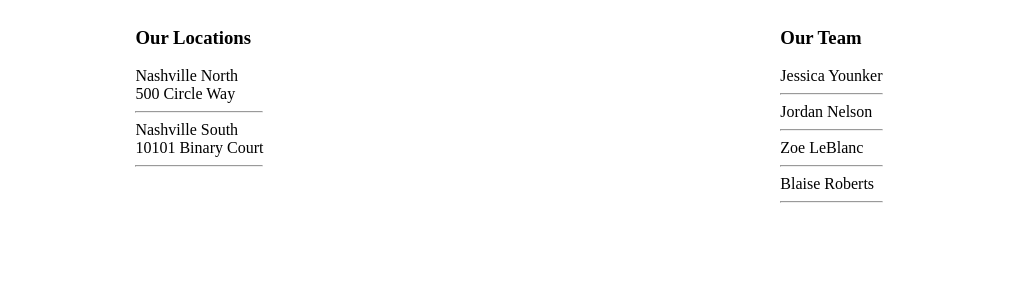
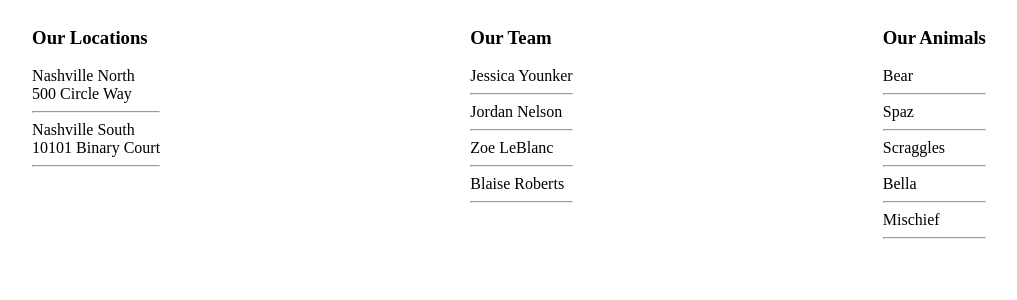
Before and after one commit to myankura/displaying-locations, a React (Create React App) app: page / in a window 1280 px wide. Shown: the top 300 px of the page, without its empty margins (131-1148 px from the left). Built offline with nearby package versions, Linux system fonts and the light colour scheme.

Commit message:
completed exercise. Animals, Employees, and Locations are displaying.

```diff
--- a/src/components/Kennel.js
+++ b/src/components/Kennel.js
@@ -2,6 +2,7 @@ import React, { Component } from "react"
 import EmployeeList from "./employee/EmployeeList"
 import LocationList from "./location/LocationList"
 import "./kennel.css"
+import AnimalList from "./animal/AnimalList";
 
 
 class Kennel extends Component {
@@ -12,6 +13,13 @@ class Kennel extends Component {
         faking it and just creating those arrays in the component
         itself
     */
+    animalsFromAPI = [
+        { id: 1, name: "Bear" },
+        { id: 2, name: "Spaz" },
+        { id: 3, name: "Scraggles" },
+        { id: 4, name: "Bella" },
+        { id: 5, name: "Mischief" }
+    ]
     employeesFromAPI = [
         { id: 1, name: "Jessica Younker" },
         { id: 2, name: "Jordan Nelson" },
@@ -25,7 +33,9 @@ class Kennel extends Component {
         { id: 2, name: "Nashville South", address: "10101 Binary Court" }
     ]
 
+
     state = {
+        animals: this.animalsFromAPI,
         employees: this.employeesFromAPI,
         locations: this.locationsFromAPI
     }
@@ -35,6 +45,7 @@ class Kennel extends Component {
             <article className="kennel">
                 <LocationList locations={this.state.locations} />
                 <EmployeeList employees={this.state.employees} />
+                <AnimalList animals={this.state.animals} />
             </article>
         )
     }
--- /dev/null
+++ b/src/components/animal/AnimalList.js
@@ -0,0 +1,19 @@
+import React, { Component } from 'react'
+
+export default class AnimalList extends Component {
+    render() {
+        return(
+        <section className="animals">
+            <h3>Our Animals</h3>
+                {
+                    this.props.animals.map(animal =>
+                        <div key={animal.id}>
+                            {animal.name}
+                            <hr></hr>
+                        </div>
+                    )
+                }
+                </section>
+        )
+    }
+}
--- a/src/components/employee/EmployeeList.js
+++ b/src/components/employee/EmployeeList.js
@@ -1,7 +1,7 @@
 import React, { Component } from 'react'
 
 
-class EmployeeList extends Component {
+export default class EmployeeList extends Component {
     render() {
         return (
             <section className="employees">
@@ -18,5 +18,3 @@ class EmployeeList extends Component {
         )
     }
 }
-
-export default EmployeeList
```
Also changed, not shown: src/components/location/LocationList.js (indentation only).
